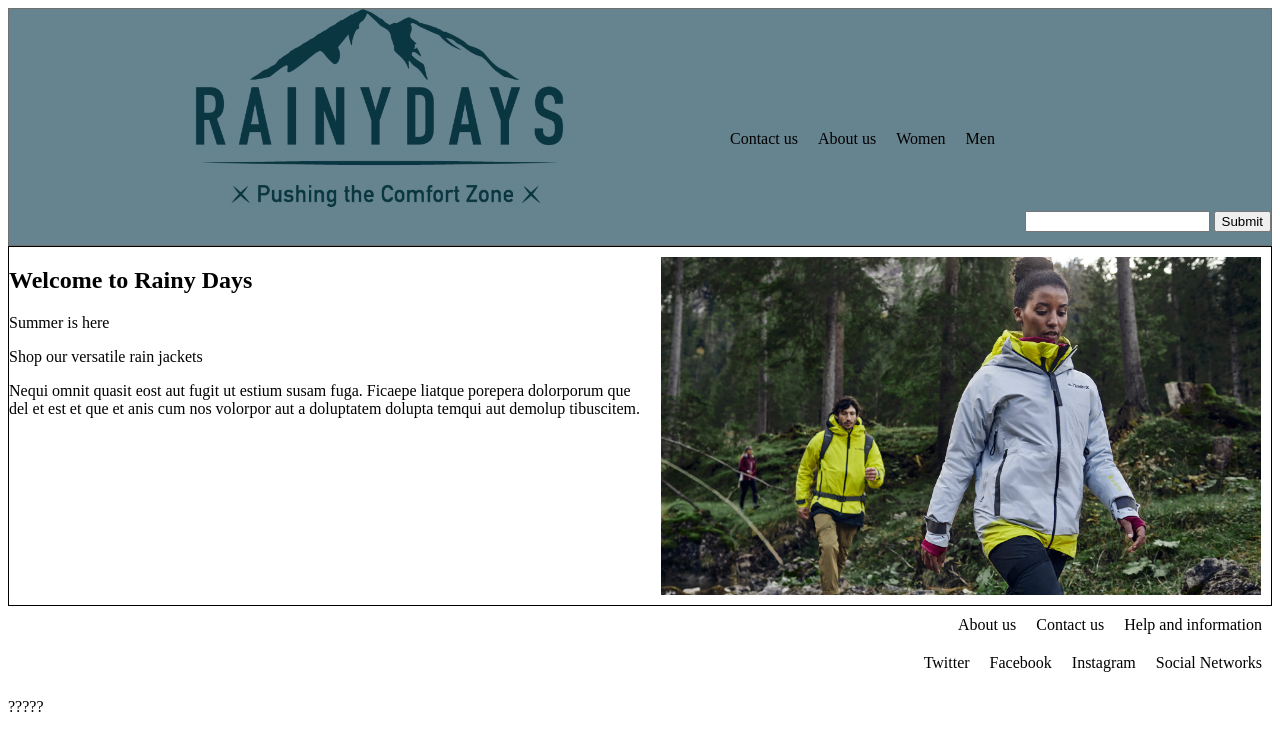
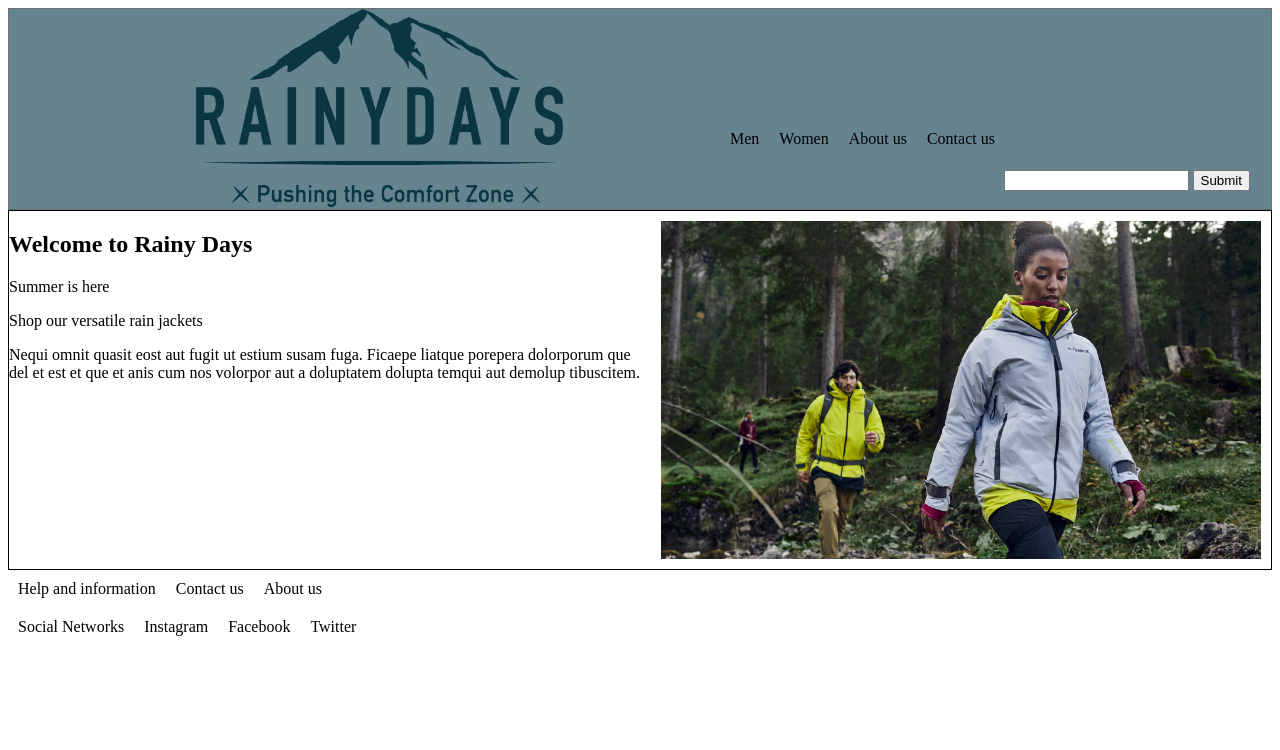
Before and after one commit to Noroff-FEU-Assignments/cross-course-project-steffipovi, a plain HTML site: page index.html in a window 1280 px wide. Drawn offline with Linux system fonts and the light colour scheme.

Commit message:
fixed position of search tab and banner

```diff
--- a/css/styles.css
+++ b/css/styles.css
@@ -7,7 +7,7 @@
 }
 #header_banner {
 
-  height: 236px;
+  height: 200px;
   border: 1px solid #707070;
   background:rgba(102,132,143,255);
 }
@@ -36,7 +36,9 @@
 }
 
 .position-form{
-  float: right;
+  position: fixed;
+  top: 170px;
+  right: 30px;
 }
 
 .container-main{
@@ -53,7 +55,7 @@ ul {
 }
 
 li {
-  float: right;
+  float: left;
   padding: 10px;
 }
 
--- a/index.html
+++ b/index.html
@@ -52,7 +52,6 @@
           <li>Twitter</li>
         </ul>
       </nav>
-      <p>?????</p>
     </footer>
   </body>
 </html>
```
